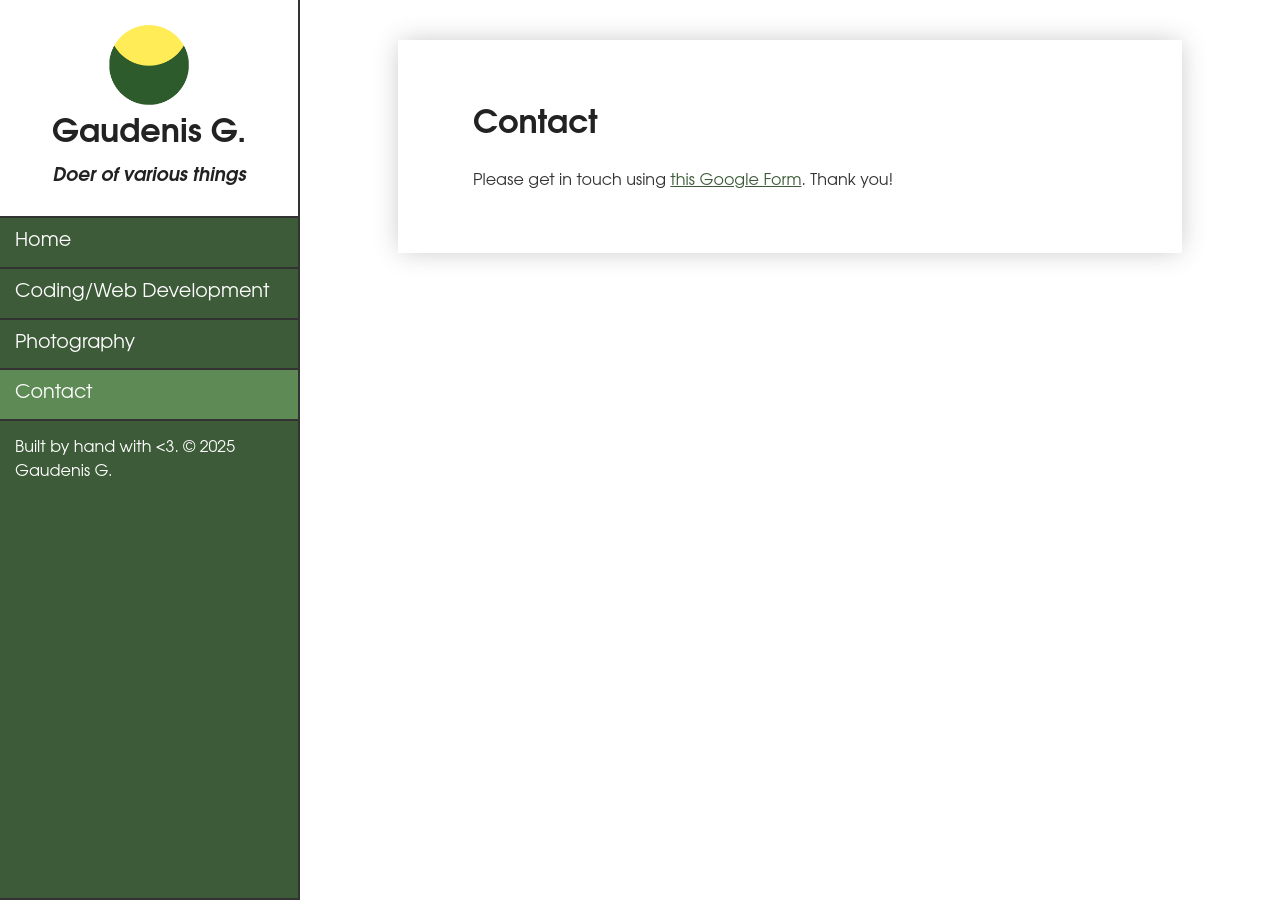
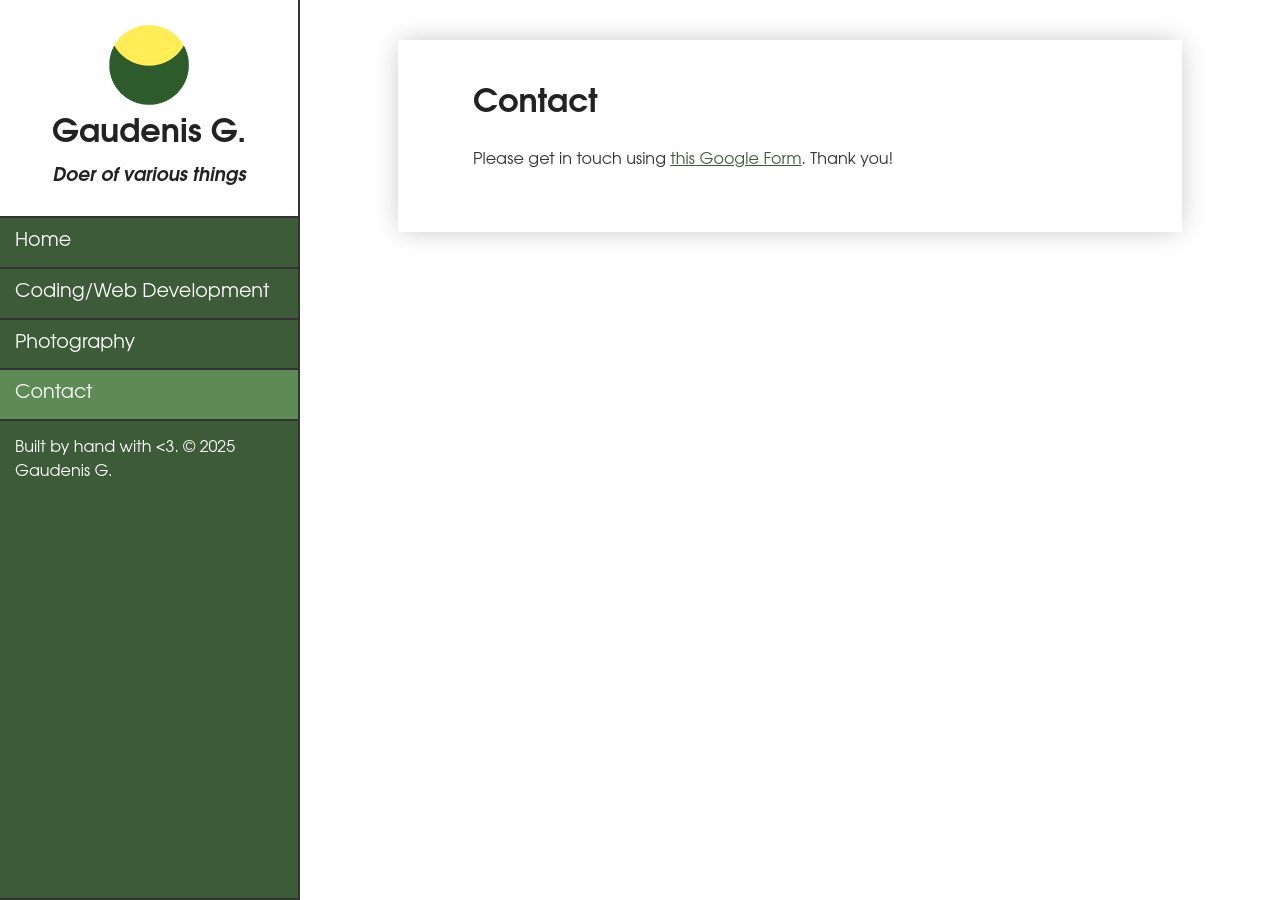
Before and after one commit to gaudenisg/gaudenisg.github.io, a Jekyll site: the page built from contact.md, in a window 1280 px wide. Built offline with Jekyll 4.4.1, drawn with Linux system fonts in a browser that asks for light colours.

Commit message:
Update reset.css

```diff
--- a/assets/css/reset.css
+++ b/assets/css/reset.css
@@ -39,7 +39,7 @@ main {
 
 h1 {
   font-size: 2em;
-  margin: 0.67em 0;
+  /* margin: 0.67em 0; */
 }
 
 /* Grouping content
```
